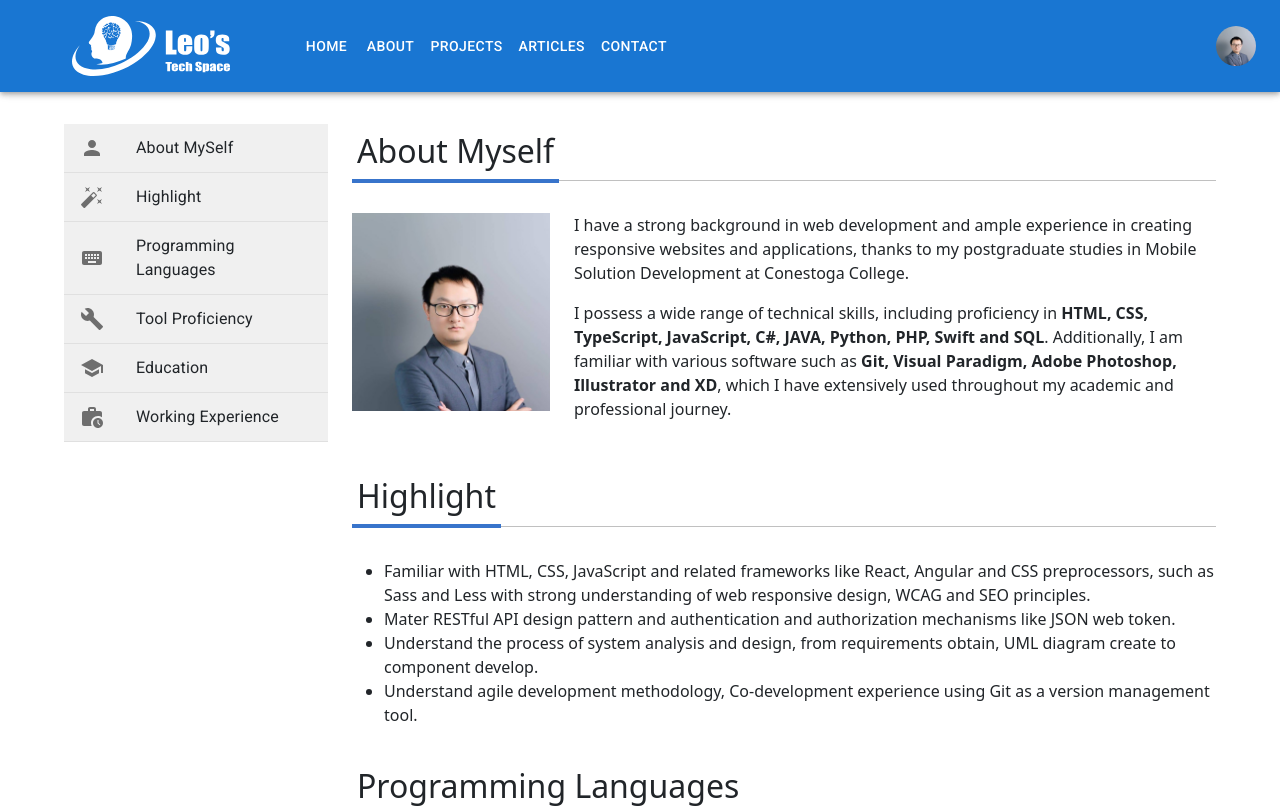
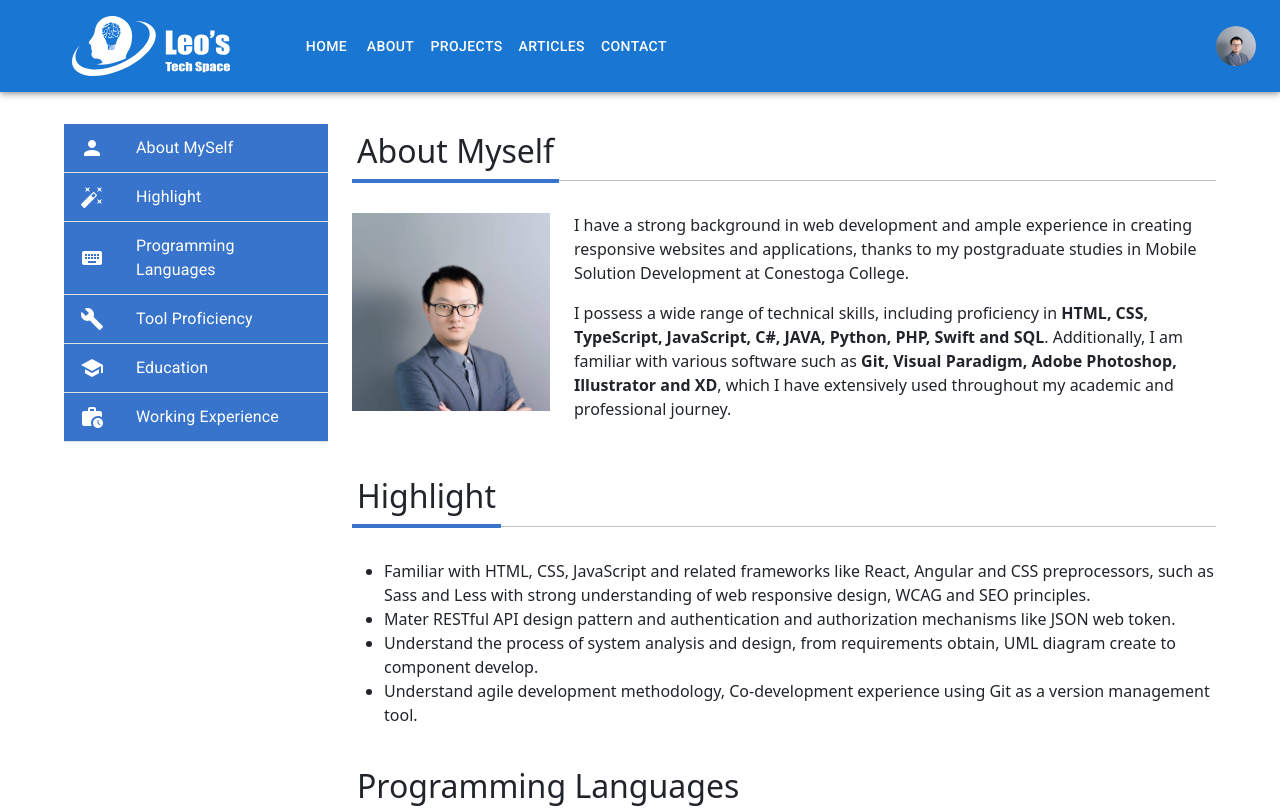
Before and after one commit to sliu9412/React-Personal-Website, a React (Create React App) app: page /About in a window 1280 px wide. Shown: the top 808 px of the page. Built offline with nearby package versions, Linux system fonts and the light colour scheme.

Commit message:
side menu color

```diff
--- a/src/Pages/AboutPage/Aside/AsideItem/index.tsx
+++ b/src/Pages/AboutPage/Aside/AsideItem/index.tsx
@@ -23,7 +23,7 @@ function AsideItem(props: IAsideItemProps) {
             window.location.href = props.anchor;
           }}
         >
-          <ListItemIcon>{props.children}</ListItemIcon>
+          <ListItemIcon sx={{ color: "#fff" }}>{props.children}</ListItemIcon>
           <ListItemText primary={props.headingName} />
         </ListItemButton>
       </ListItem>
--- a/src/Pages/AboutPage/Aside/AsideItem/style.scss
+++ b/src/Pages/AboutPage/Aside/AsideItem/style.scss
@@ -1,6 +1,7 @@
 @import "../../../../variable.scss";
 .aside {
   .list-item {
-    background-color: rgb(240, 240, 240);
+    background-color: #3874cb;
+    color: #fff;
   }
 }
```
